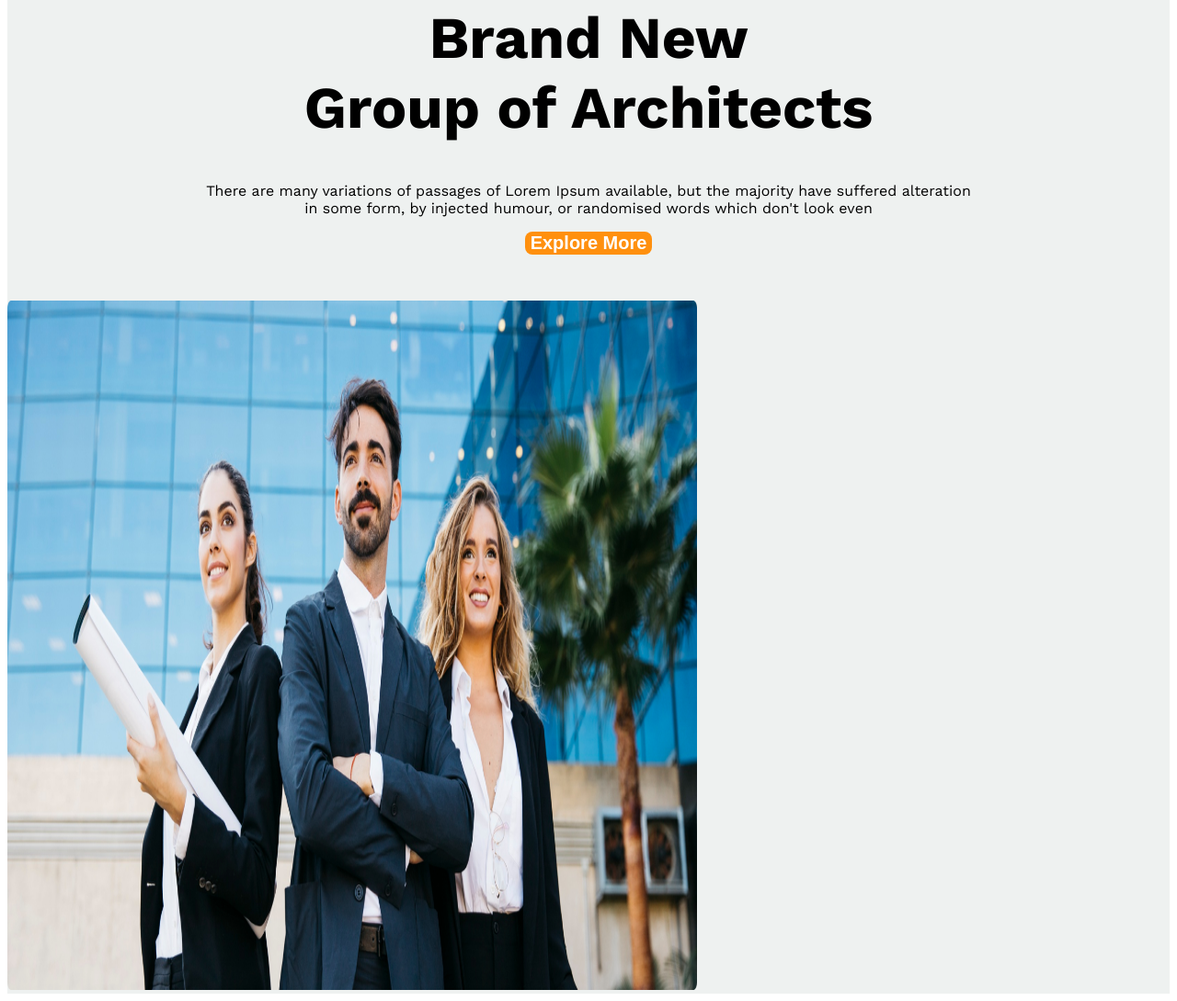
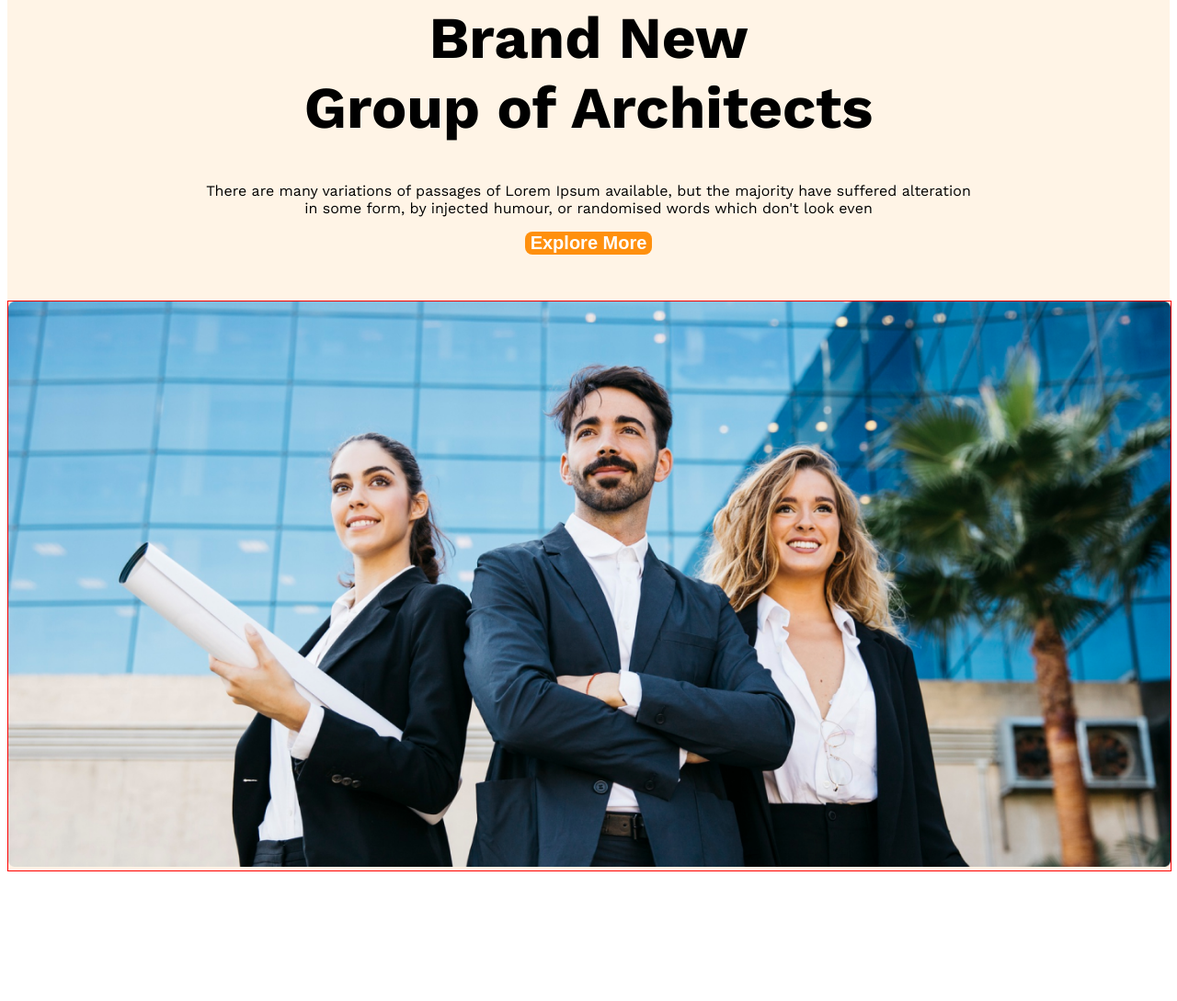
Before and after one commit to sabrina01534/g3-architects-website, a plain HTML site: page index.html in a window 1280 px wide. Shown: the part 190-1279 px from the top of the page at 92% size. After the commit the page ends 1146 px from the top, so only its background shows below. Drawn offline with nearby package versions, Linux system fonts and the light colour scheme.

Commit message:
added a picture

```diff
--- a/index.html
+++ b/index.html
@@ -28,7 +28,7 @@ Group of Architects
 <P>There are many variations of passages of Lorem Ipsum available, but the majority have suffered alteration in some form, by injected humour, or randomised words which don't look even</P>
 <button class="bnt-primary">Explore More</button>
 </div>
-<img src="images/banner.png">
+<div class="banner-image-container"><img src="images/banner.png"></div>
 </div>
   </header>
   <main>
--- a/styles/g3.css
+++ b/styles/g3.css
@@ -9,13 +9,18 @@
   font-style: normal;
 }
 /*header style*/
+.banner-image-container{
+  margin: 0 auto;
+  width: 100%;
+  border: 1px solid red;
+}
 img{
-  width: 750px;
-  height: 750px;
-  justify-content: center;
+  width: 100%;
+
+  margin: 0 auto;
 }
 .bg-light{
-  background-color:#25514414 ;
+  background-color:rgb(255,144,14,0.1) ;
 }
 /*shared style*/
 .display-flex{
@@ -73,3 +78,9 @@ img{
   font-weight: 700;
   font-size: 4rem;
 }
+/*responsive*/
+@media screen and (max-width:576px) {
+  .navbar, .nav-link{
+    flex-direction: column;
+  }
+}
```
